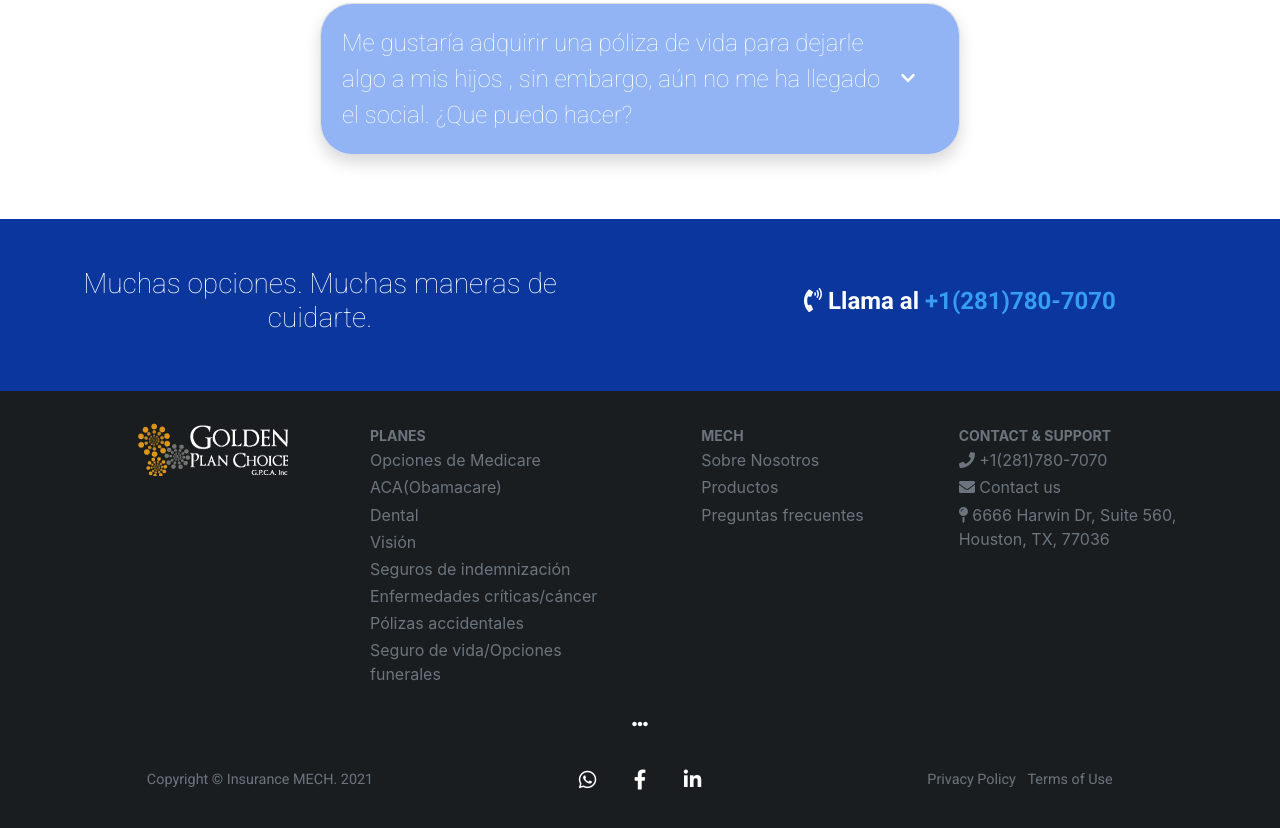
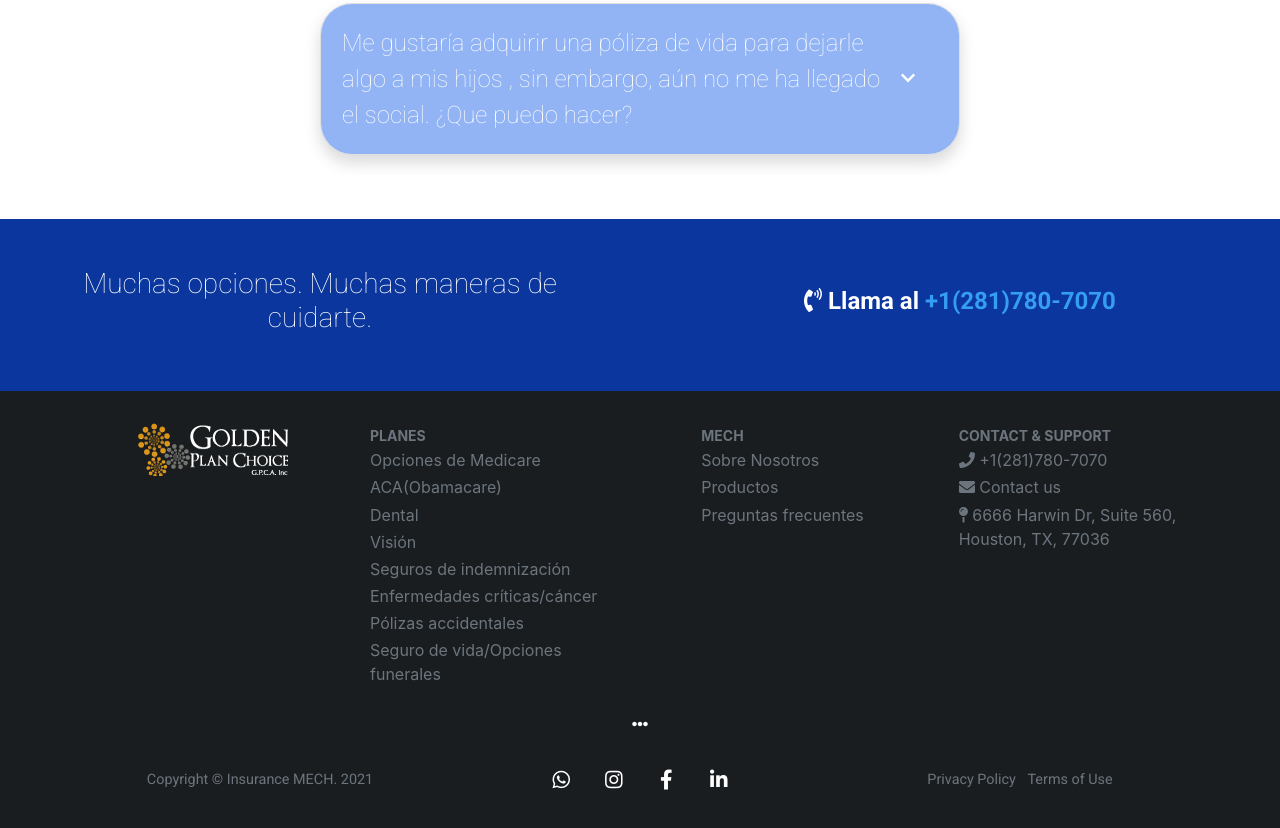
Before and after one commit to andreabastidasc/MECH-insurance, a website: page views/aboutus.html in a window 1280 px wide. Shown: the part 3411-4239 px from the top of the page. Drawn offline with nearby package versions, Linux system fonts and the light colour scheme.

Commit message:
instagram link

```diff
--- a/views/aboutus.html
+++ b/views/aboutus.html
@@ -576,6 +576,11 @@ Existen períodos anuales de inscripción establecidos, generalmente entre el 15
                             </a>
                         </li>
                         <li class="list-inline-item">
+                            <a target="_blank" href="https://www.instagram.com/insurancemech/?hl=es">
+                                <i class="fab fa-instagram"></i>
+                            </a>
+                        </li>
+                        <li class="list-inline-item">
                             <a target="_blank" href="https://www.facebook.com/marieucolina">
                                 <i class="fab fa-facebook-f"></i>
                             </a>
```
Also changed, not shown: index.html (+5 -0 lines), views/contacto.html (+5 -0 lines), views/medicare.html (+5 -0 lines), views/productos.html (+5 -0 lines), views/segurodental.html (+5 -0 lines), views/segurodesalud.html (+5 -0 lines), views/segurodevida.html (+5 -0 lines).
